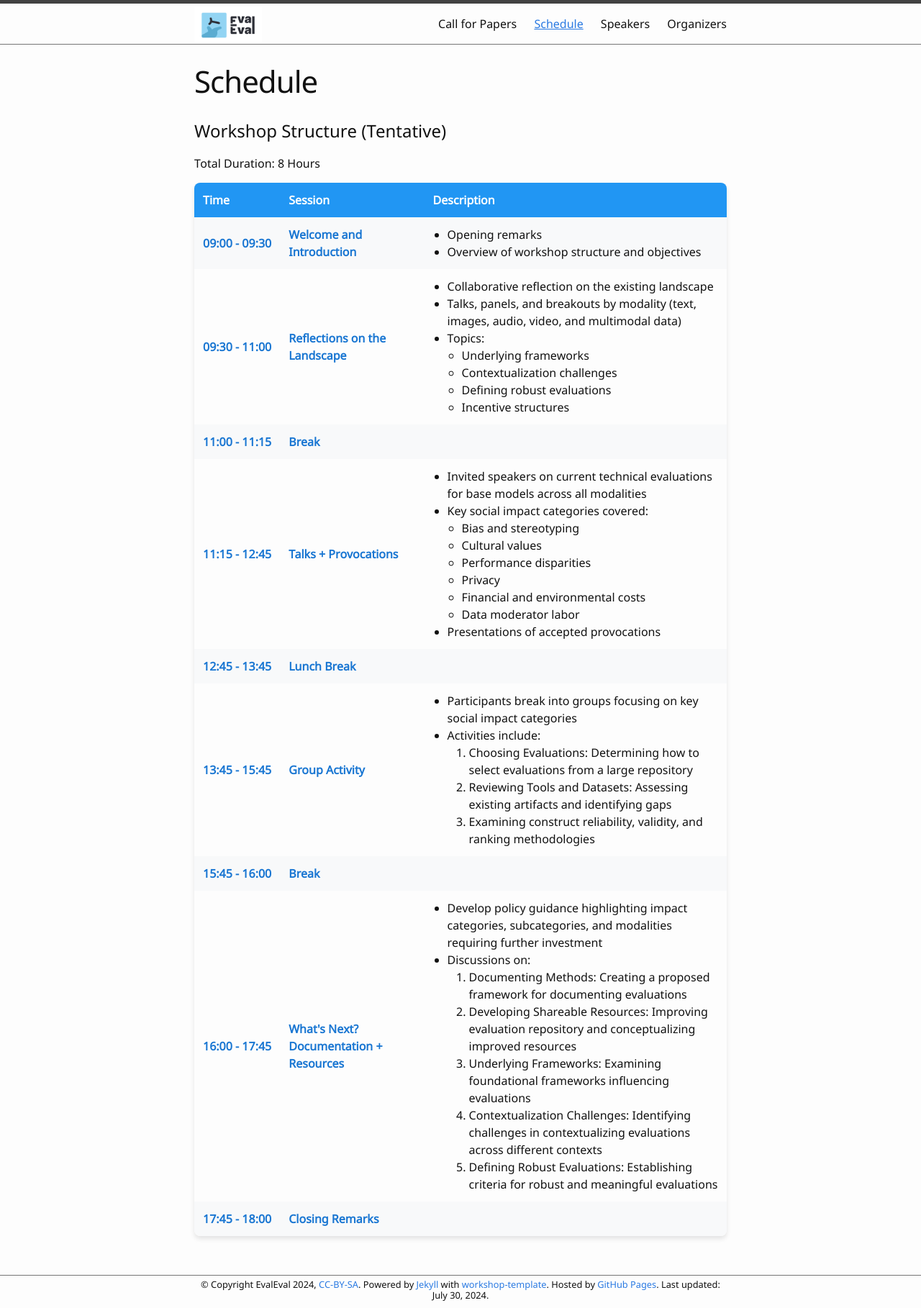
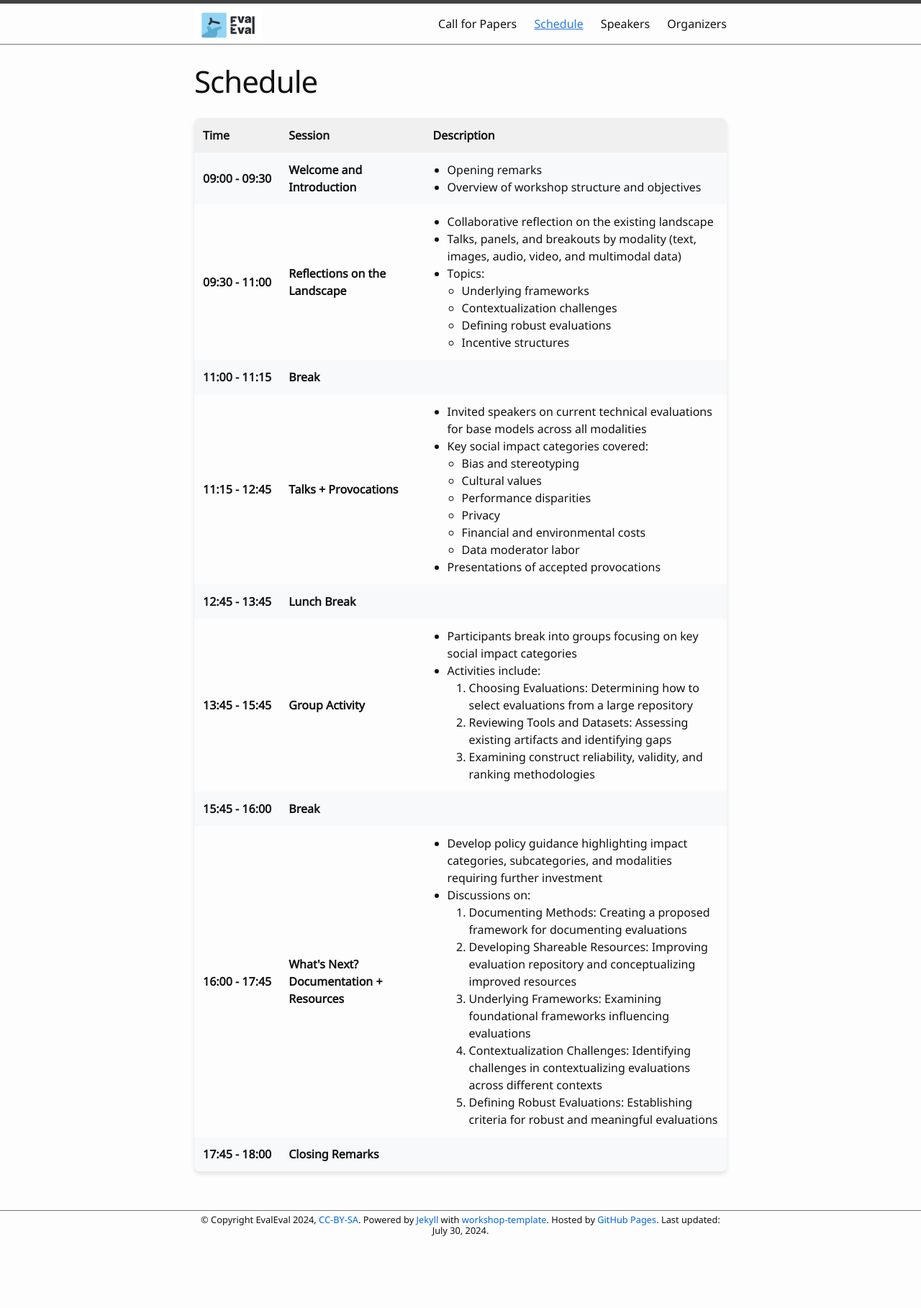
Before and after one commit to aaai-fidu-lab/aaai-fidu-lab.github.io, a Jekyll site: the page built from schedule.md, in a window 1280 px wide. Shown: the whole page at 72% size. Built offline with Jekyll 4.4.1, drawn with Linux system fonts in a browser that asks for light colours; our own code applies the rules of GitHub Pages for plain Markdown files; after the commit the page ends 1728 px from its top, so only the background shows below that; part of the change alters nothing that is shown.

Commit message:
Update schedule.md

```diff
--- a/schedule.md
+++ b/schedule.md
@@ -2,10 +2,6 @@
 title: Schedule
 nav: true
 ---
-
-<h1>Workshop Structure (Tentative)</h1>
-
-<p>Total Duration: 8 Hours</p>
 
 <style>
   .schedule-table {
@@ -23,34 +19,28 @@ nav: true
     text-align: left;
   }
   .schedule-table th {
-    background-color: #2196F3;
-    color: white;
+    background-color: #f0f0f0;
     font-weight: bold;
   }
   .schedule-table tr:nth-child(even) {
     background-color: #f8f9fa;
   }
   .schedule-table tr:hover {
-    background-color: #e3f2fd;
+    background-color: #e9ecef;
   }
   .time-column {
     white-space: nowrap;
     font-weight: bold;
-    color: #1976D2;
   }
   .session-column {
     font-weight: bold;
-    color: #1976D2;
   }
   .description-column ul {
     margin: 0;
     padding-left: 20px;
   }
-  .schedule-table tr:last-child td:first-child {
-    border-bottom-left-radius: 8px;
-  }
-  .schedule-table tr:last-child td:last-child {
-    border-bottom-right-radius: 8px;
+  a {
+    color: #0366d6;
   }
 </style>
 
```
